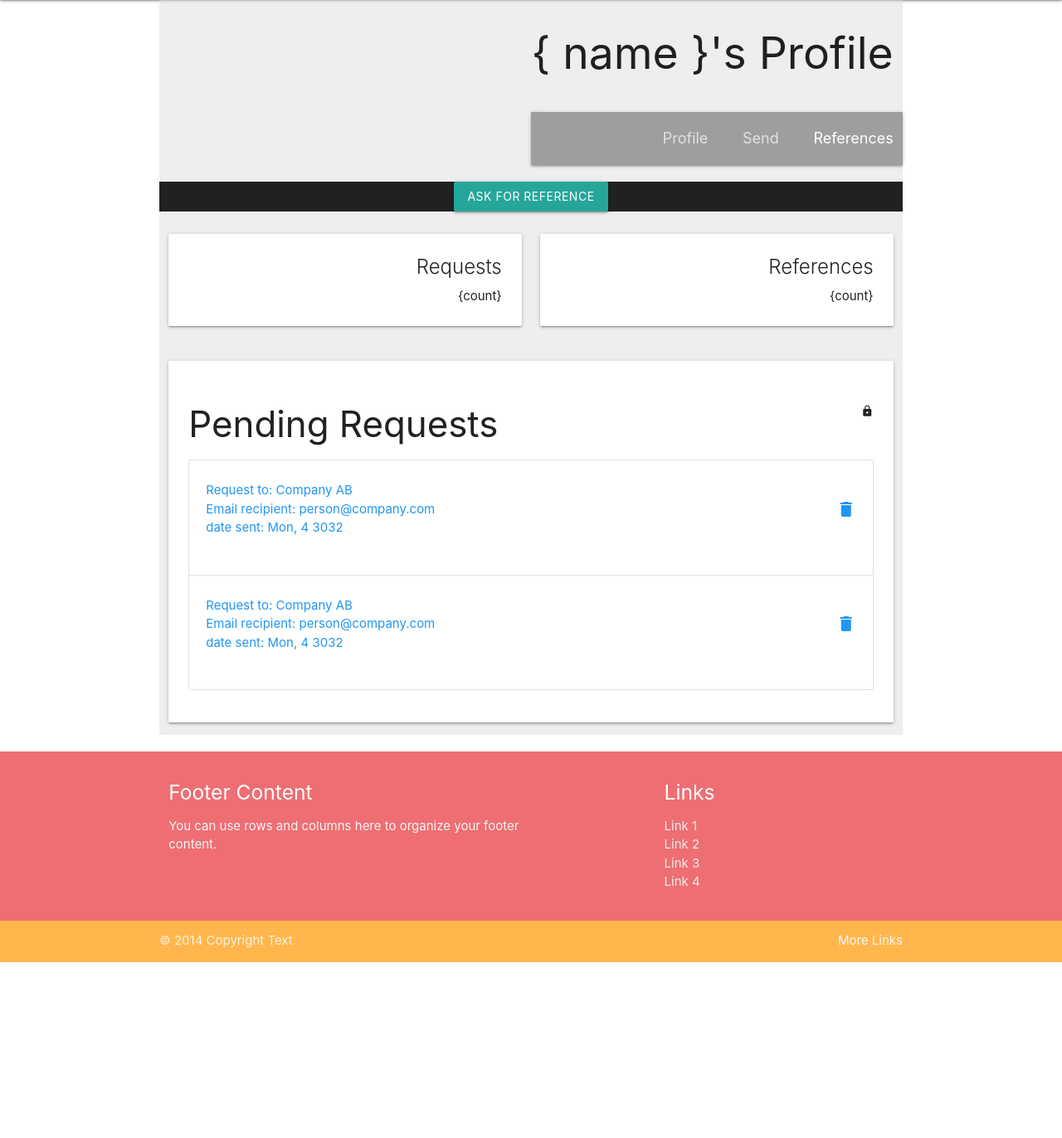
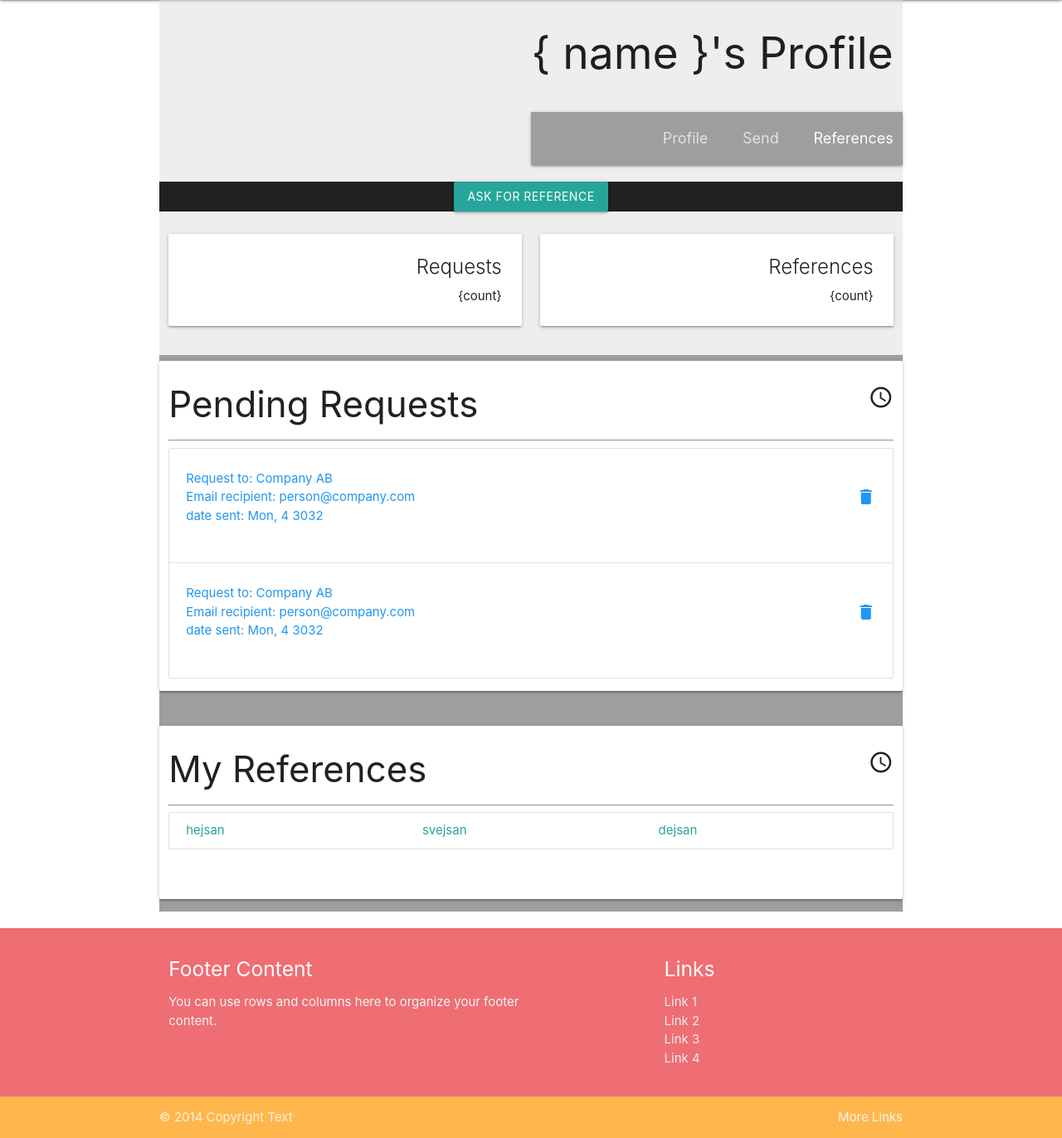
Before and after one commit to 4ntm4n/ms-four, a Django app: page /profile/ in a window 1280 px wide. Shown: the part 157-1529 px from the top of the page at 83% size. Before the commit the page ends 1317 px from the top, so only its background shows below. Run offline with Django 4.2, Linux system fonts and the light colour scheme; a user stored in the database is signed in; data comes from the database, SQL or seed files in the repository; some libraries are stand-ins or nearby versions.

Commit message:
reference response card

```diff
--- a/userprofile/templates/userprofile/test_profile.html
+++ b/userprofile/templates/userprofile/test_profile.html
@@ -42,11 +42,11 @@
                 </div>
             </div>
         </section>
-        <section class="row ">
-            <div class="col s12">
-                <div class="card-panel rounded left-align">
-                    <h3 class="hsx">Pending Requests <i class="material-icons tiny right">clock</i></h3>
-
+        <section class="grey rounded">
+            <div class="row">
+                <div class="col s12 card-panel rounded left-align">
+                    <h3 class="hs">Pending Requests <i class="material-icons small right">access_time</i></h3>
+                    <hr/>
 
                     <div class="collection ">
                         <a class=" collection-item " href="">
@@ -78,6 +78,21 @@
                             </div>
                         </a>
                     </div>
+            </div>
+            </div>
+
+            <div class="row">
+                <div class="col s12 card-panel rounded left-align">
+                    <h3 class="hs">My References <i class="material-icons small right">access_time</i></h3>
+                    <hr/>
+                    <div class="collection">
+                        <a class="row collection-item reference-collection" href="">
+                                <div class="col s4">hejsan </div>
+                                <div class="col s4">svejsan</div>
+                                <div class="col s4">dejsan</div>
+                            </div>
+                        </a>
+                    </div>
 
                 </div>
             </div>
```
Also changed, not shown: 1 other file.
